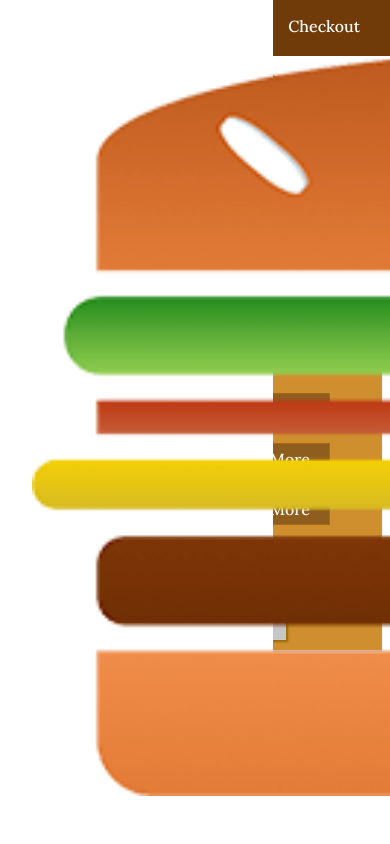
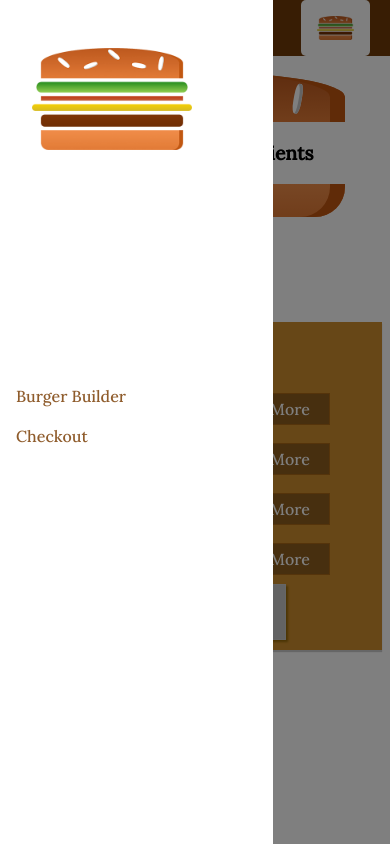
Before and after one commit to supreme-dev/burger-builder, a React (Create React App) app: page / in a window 390 px wide. Built offline with nearby package versions, Linux system fonts and the light colour scheme.

Commit message:
Add backdrop for responsive

```diff
--- a/src/components/Navigation/Sidedrawer.jsx
+++ b/src/components/Navigation/Sidedrawer.jsx
@@ -4,9 +4,13 @@ import React from 'react';
 // local imports
 import Logo from '../Logo/Logo';
 import NavigationItems from './NavigationItems';
+import Aux from '../../hoc/aux';
+import Backdrop from '../UI/backdrop';
 
 const sideDrawer = (props) => {
     return (
+        <Aux>
+            <Backdrop show />
         <div className="SideDrawer">
             <div className="Logo">
               <Logo />
@@ -15,6 +19,7 @@ const sideDrawer = (props) => {
                 <NavigationItems />
             </nav>
         </div>
+        </Aux>
     );
 }
 // export
--- a/src/components/Navigation/Toolbar.jsx
+++ b/src/components/Navigation/Toolbar.jsx
@@ -11,7 +11,7 @@ const toolbar = (props) => (
         <div className="Logo">
           <Logo />
         </div>
-        <nav>
+        <nav className="DesktopOnly">
             <NavigationItems />
         </nav>
     </header>
--- a/src/styles/Navigation/_navigationitems.scss
+++ b/src/styles/Navigation/_navigationitems.scss
@@ -3,26 +3,49 @@
     padding: 0;
     list-style: none;
     display: flex;
+    flex-flow: column;
     align-items: center;
     height: 100%;
+
+    @media (min-width: 500px) {
+        flex-flow: row;
+    }
+}
+.NavigationItem {
+    margin: 10px 0;
+    box-sizing: border-box;
+    display: block;
+    width: 100%;
 }
 
+.NavigationItem a {
+    color: #8f5c2c;
+    text-decoration: none;
+    width: 100%;
+    box-sizing: border-box;
+    display: block;
+}
+
+.NavigationItem a:hover,
+.NavigationItem a:active,
+.NavigationItem a:active {
+    color: #40A4C8;
+}
+////
+
+@media (min-width: 500px) {
     .NavigationItem {
         margin: 0;
-    box-sizing: border-box;
         display: flex;
         align-items: center;
-    height: 100%;
+        width: 100%;
     }
 
     .NavigationItem a {
         color: white;
-    text-decoration: none;
         height: 100%;
         padding: 16px 10px;
         border-bottom: 4px solid transparent;
-    box-sizing: border-box;
-    display: block;
     }
 
     .NavigationItem a:hover,
@@ -32,3 +55,4 @@
         border-bottom: 4px solid #40A4C8;
         color: wheat;
     }
+}
--- a/src/styles/Navigation/_sidedrawer.scss
+++ b/src/styles/Navigation/_sidedrawer.scss
@@ -14,6 +14,11 @@
     @media (min-width: 500px) {
         display: none;
     }
+
+    .Logo {
+        height: 40%;
+        margin-bottom: 32px;
+    }
 }
 
 .Open {
@@ -23,7 +28,3 @@
 .Close {
     transform: translateX(-100%);
 }
-
-.Logo {
-    height: 11%;
-}
--- a/src/styles/Navigation/_toolbar.scss
+++ b/src/styles/Navigation/_toolbar.scss
@@ -11,12 +11,18 @@
     padding: 0 20px; //top and bottom, left and right respectively
     box-sizing: border-box;
     z-index: 90%;
+
+    .Logo {
+        height: 100%
+    }
 }
 
-.Toolbar nav {
+ nav {
     height: 100%;
 }
 
-.Logo {
-    height: 80%
+@media (max-width: 500px) {
+    .DesktopOnly {
+        display: none;
+    }
 }
```
Also changed, not shown: src/styles/_logo.scss (+7 -0 lines). Lines whose indentation alone changed are shown as unchanged.
